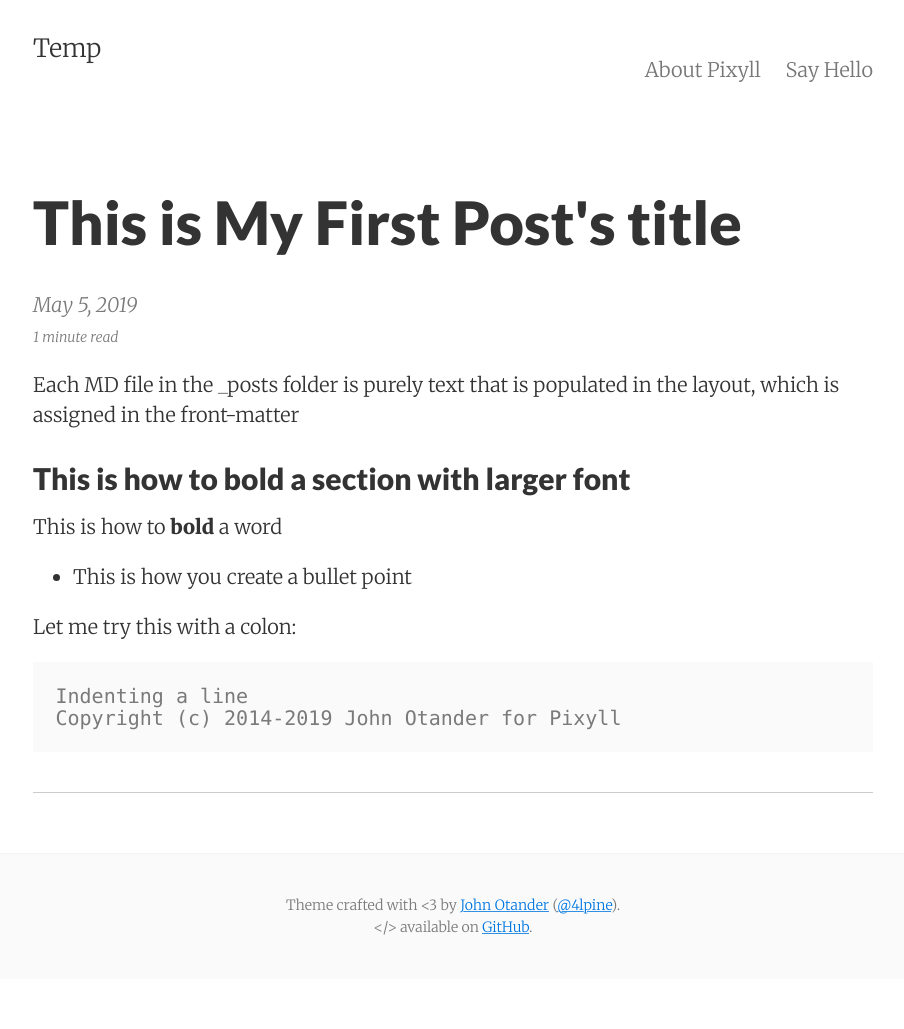
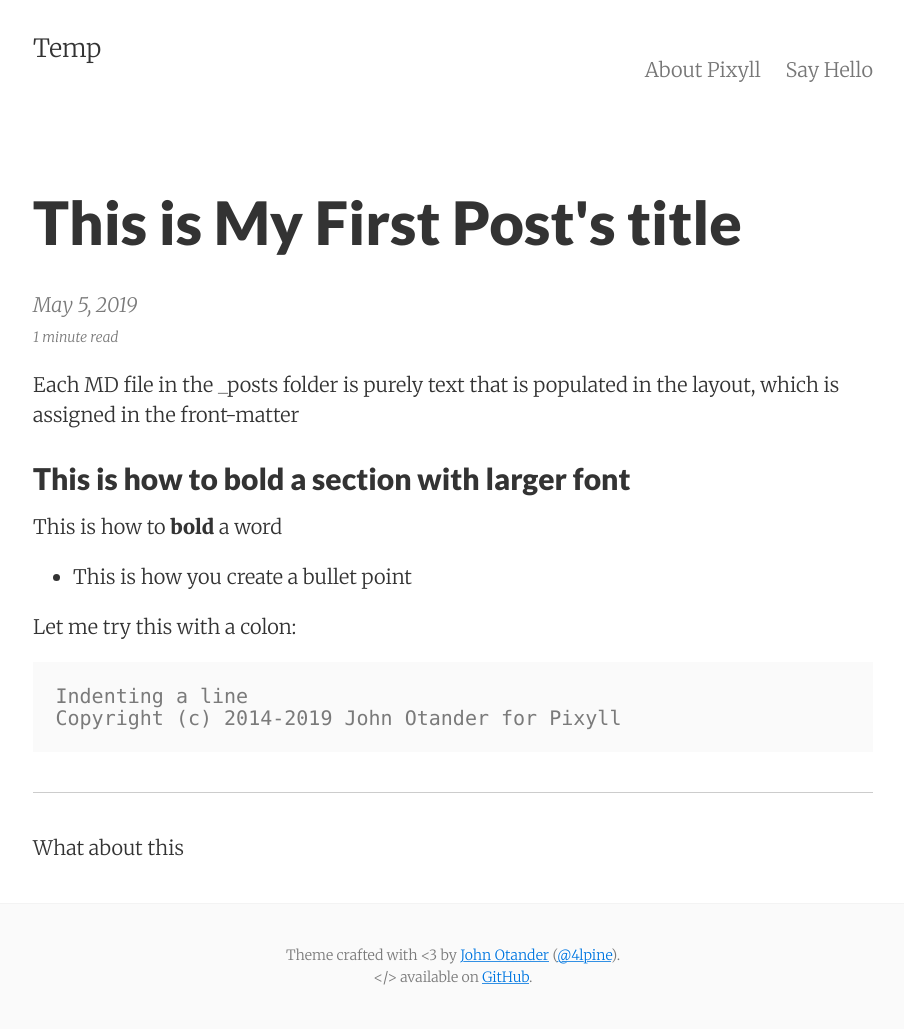
Before and after one commit to palmerco/web_server, a Jekyll site: the page built from _posts/2019-05-05-My-First-Post.md, in a window 1280 px wide. Shown: the whole page, without its empty margins (187-1091 px from the left). Built offline with Jekyll 4.4.1, drawn with Linux system fonts in a browser that asks for light colours; before the commit the page ends 979 px from its top, so only the background shows below that.

Commit message:
learning
learning

```diff
--- a/_posts/2019-05-05-My-First-Post.md
+++ b/_posts/2019-05-05-My-First-Post.md
@@ -26,3 +26,6 @@ Let me try this with a colon:
 
 [^1]: Creating an enumerated list
 [^2]: Linking a website <https://www.gnu.org/philosophy/free-sw.en.html>.
+
+
+What about this
```
